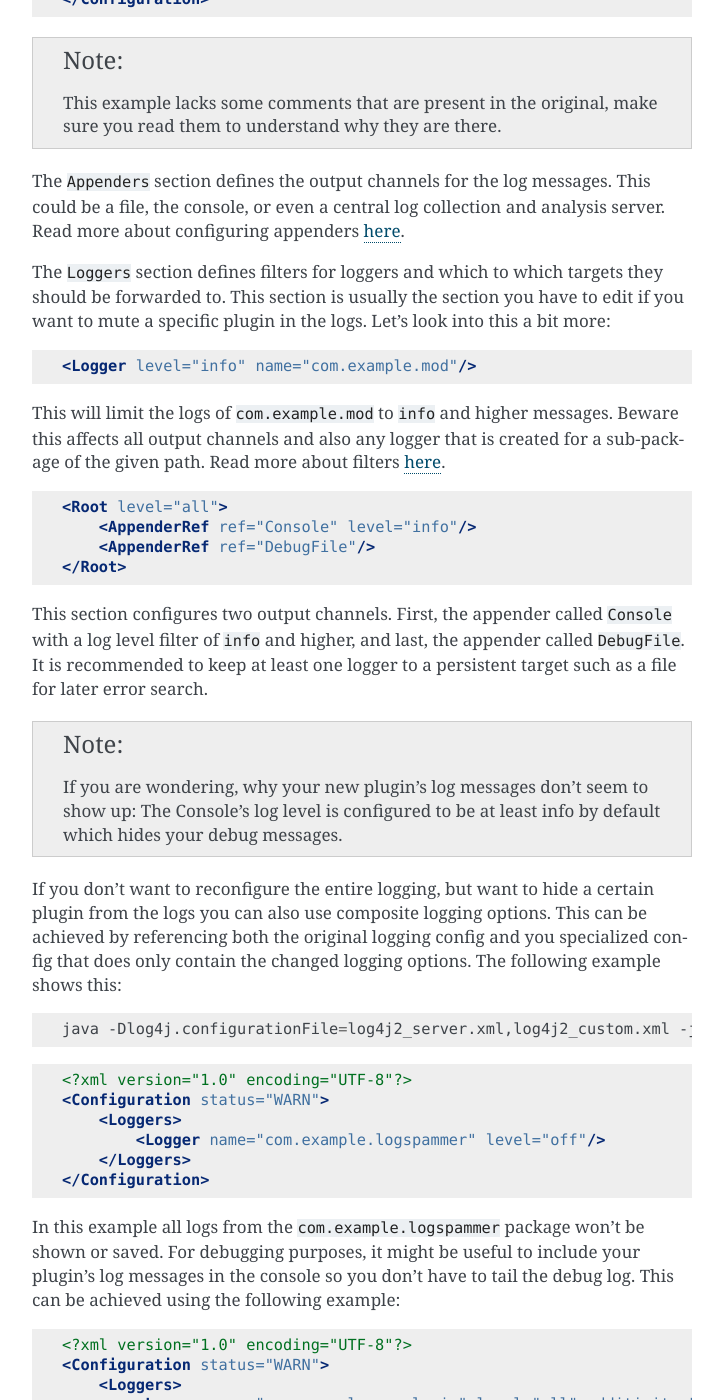
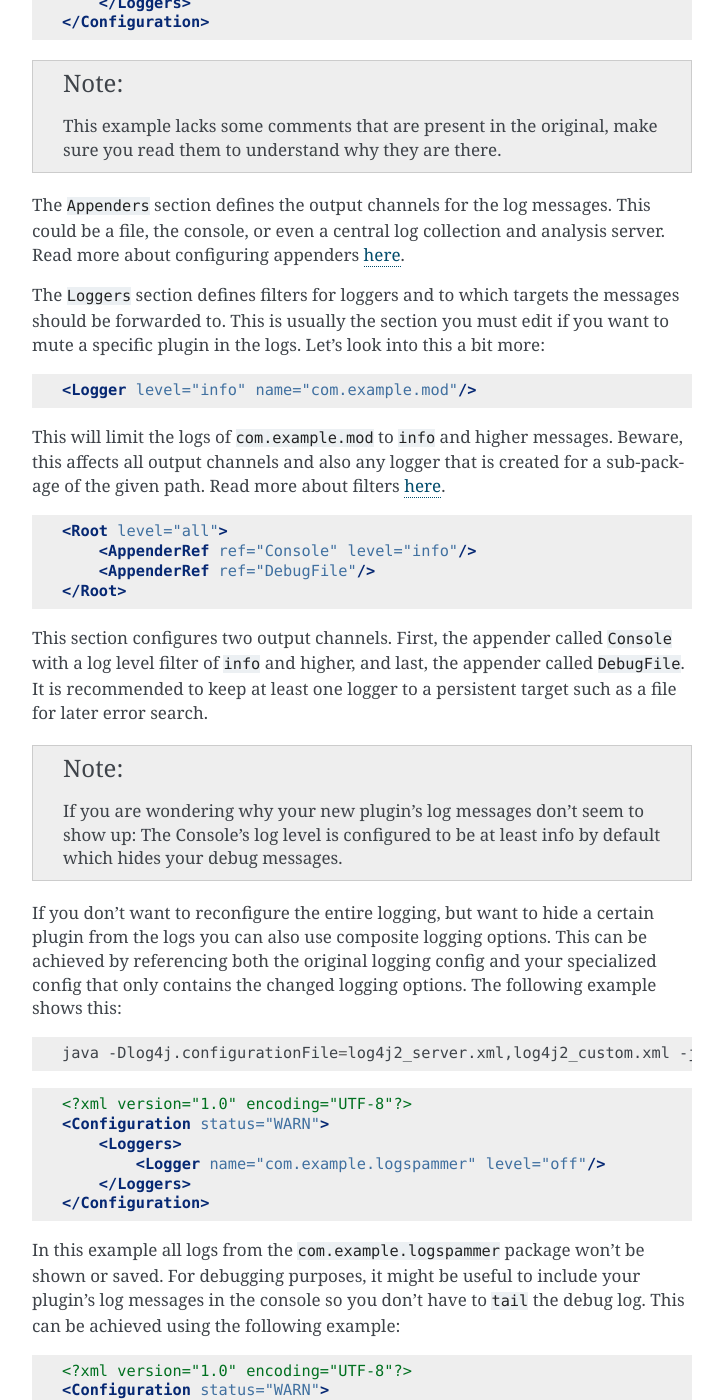
Before and after one commit to SpongePowered/SpongeDocs, a Sphinx documentation site: the page built from source/server/spongineer/logs.rst, in a window 1280 px wide and 1400 px high, scrolled down 1668 px. Shown: the whole window, without its empty margins (388-1111 px from the left). Built offline with Sphinx 7.4.7, drawn with Linux system fonts in a browser that asks for light colours; pages that are not in the unit, such as notebooks, are missing from menus; some of the changed text lies outside the part shown.

Commit message:
Fix comments.

```diff
--- a/source/server/spongineer/logs.rst
+++ b/source/server/spongineer/logs.rst
@@ -71,16 +71,16 @@ The ``Appenders`` section defines the output channels for the log messages. This
 a central log collection and analysis server. Read more about configuring appenders
 `here <https://logging.apache.org/log4j/2.x/manual/configuration.html#Appenders>`__.
 
-The ``Loggers`` section defines filters for loggers and which to which targets they should be forwarded to. This section
-is usually the section you have to edit if you want to mute a specific plugin in the logs. Let's look into this a bit
-more:
+The ``Loggers`` section defines filters for loggers and to which targets the messages should be forwarded to. This is
+usually the section you must edit if you want to mute a specific plugin in the logs. Let's look into this
+a bit more:
 
 .. code-block:: xml
 
     <Logger level="info" name="com.example.mod"/>
 
-This will limit the logs of ``com.example.mod`` to ``info`` and higher messages. Beware this affects all output channels
-and also any logger that is created for a sub-package of the given path. Read more about filters
+This will limit the logs of ``com.example.mod`` to ``info`` and higher messages. Beware, this affects all output
+channels and also any logger that is created for a sub-package of the given path. Read more about filters
 `here <https://logging.apache.org/log4j/2.x/manual/configuration.html#Filters>`__.
 
 .. code-block:: xml
@@ -96,12 +96,12 @@ target such as a file for later error search.
 
 .. note::
 
-    If you are wondering, why your new plugin's log messages don't seem to show up: The Console's log level is
+    If you are wondering why your new plugin's log messages don't seem to show up: The Console's log level is
     configured to be at least info by default which hides your debug messages.
 
 If you don't want to reconfigure the entire logging, but want to hide a certain plugin from the logs you can also use
-composite logging options. This can be achieved by referencing both the original logging config and you specialized
-config that does only contain the changed logging options. The following example shows this:
+composite logging options. This can be achieved by referencing both the original logging config and your specialized
+config that only contains the changed logging options. The following example shows this:
 
 .. code-block:: bash
 
@@ -117,8 +117,8 @@ config that does only contain the changed logging options. The following example
     </Configuration>
 
 In this example all logs from the ``com.example.logspammer`` package won't be shown or saved. For debugging purposes, it
-might be useful to include your plugin's log messages in the console so you don't have to tail the debug log. This can
-be achieved using the following example:
+might be useful to include your plugin's log messages in the console so you don't have to ``tail`` the debug log. This
+can be achieved using the following example:
 
 .. code-block:: xml
 
@@ -134,8 +134,8 @@ be achieved using the following example:
 
 .. tip::
 
-    Logging affects performance. If you log too much you might lose a small amount of tps. If you don't have (complete)
-    logs nobody can help you to reconstruct what happened on your server.
+    Logging affects performance. If you log too much you might lose a small amount of tps. Also remember that it will
+    become harder to reproduce errors if there are no/incomplete logs available.
 
 SpongeForge logfiles
 ====================
```
Also changed, not shown: other parts of source/server/spongineer/logs.rst (+3 -3 lines), source/plugin/logging.rst (+5 -8 lines).
